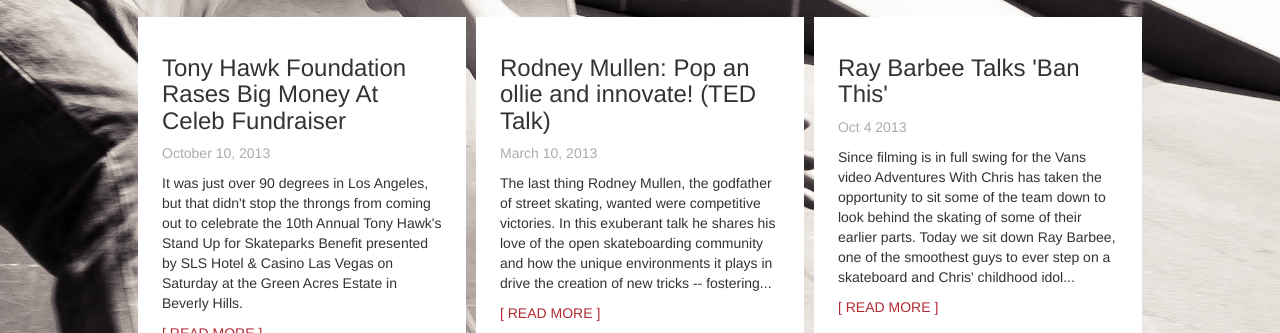
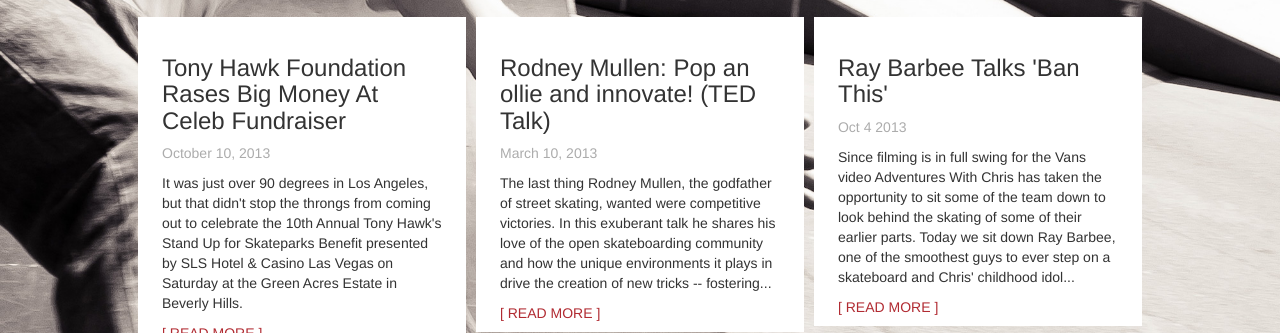
Before and after one commit to bearshuford/2.2-sk8-sass, a plain HTML site: page index.html in a window 1280 px wide. Shown: the part 467-800 px from the top of the page. Drawn offline with Linux system fonts and the light colour scheme; files whose address does not match are found by name.

Commit message:
fixed news story styles

```diff
--- a/scss/main.scss
+++ b/scss/main.scss
@@ -138,7 +138,7 @@ nav .nav-btn {
 
    .post {
       background-color: white;
-      height: 350px;
+      height: auto;
 
       padding: 18px 24px 8px 24px;
 
```
Also changed, not shown: css/main.css, 1 other file.
